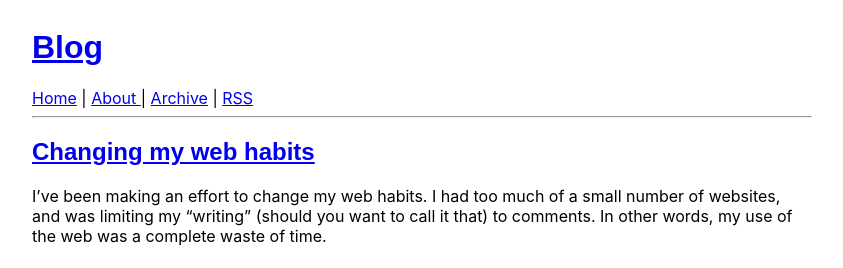
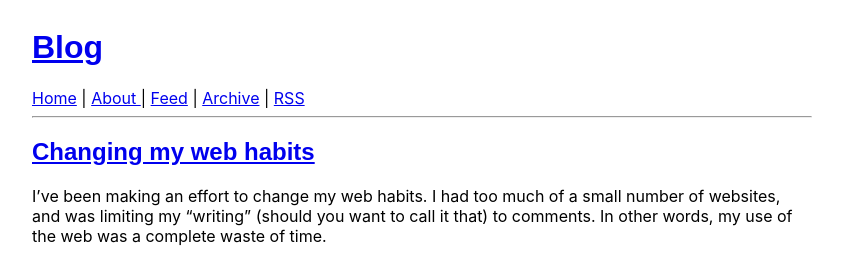
Before and after one commit to bachmeil/the-blog, a Jekyll site: the page built from index.html, in a window 1280 px wide. Shown: the top 268 px of the page, without its empty margins (218-1061 px from the left). Built offline with Jekyll 4.4.1, drawn with Linux system fonts in a browser that asks for light colours; the list of posts is cut into pages by our own code.

Commit message:
Update header for feed

```diff
--- a/_includes/header.html
+++ b/_includes/header.html
@@ -1,7 +1,7 @@
 <header>
     <h1><a href='{{ site.url }}/'>{{ site.name }}</a></h1>
 </header>
-<a href='{{ site.url }}/'> Home</a> | <a href='{{ site.url }}/about/'>About </a> | <a href='{{ site.url }}/archive/'> Archive</a> | <a href="https://bachmeil.github.io/the-blog/feed.xml">RSS</a>
+<a href='{{ site.url }}/'> Home</a> | <a href='{{ site.url }}/about/'>About </a> | <a href="'{{ site.url }}/feed/">Feed</a> | <a href='{{ site.url }}/archive/'> Archive</a> | <a href="https://bachmeil.github.io/the-blog/feed.xml">RSS</a>
 <hr>
 <script>
     MathJax = {
```
